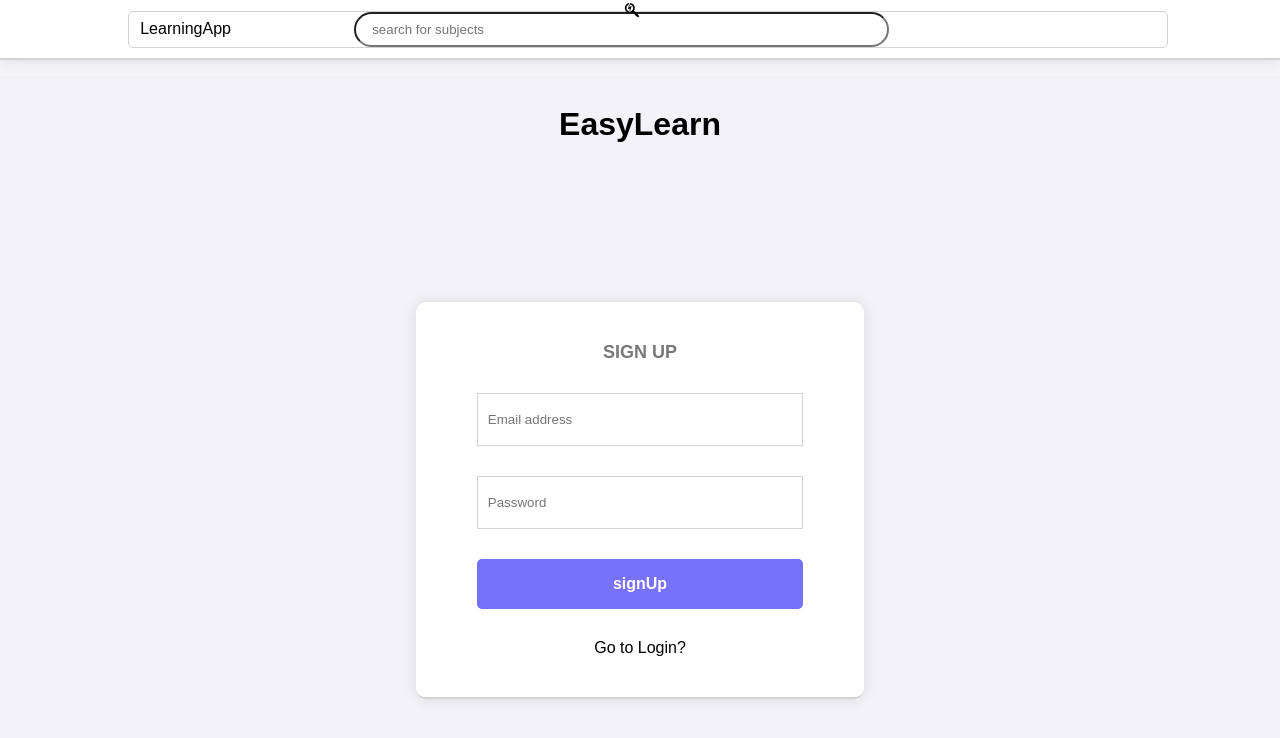
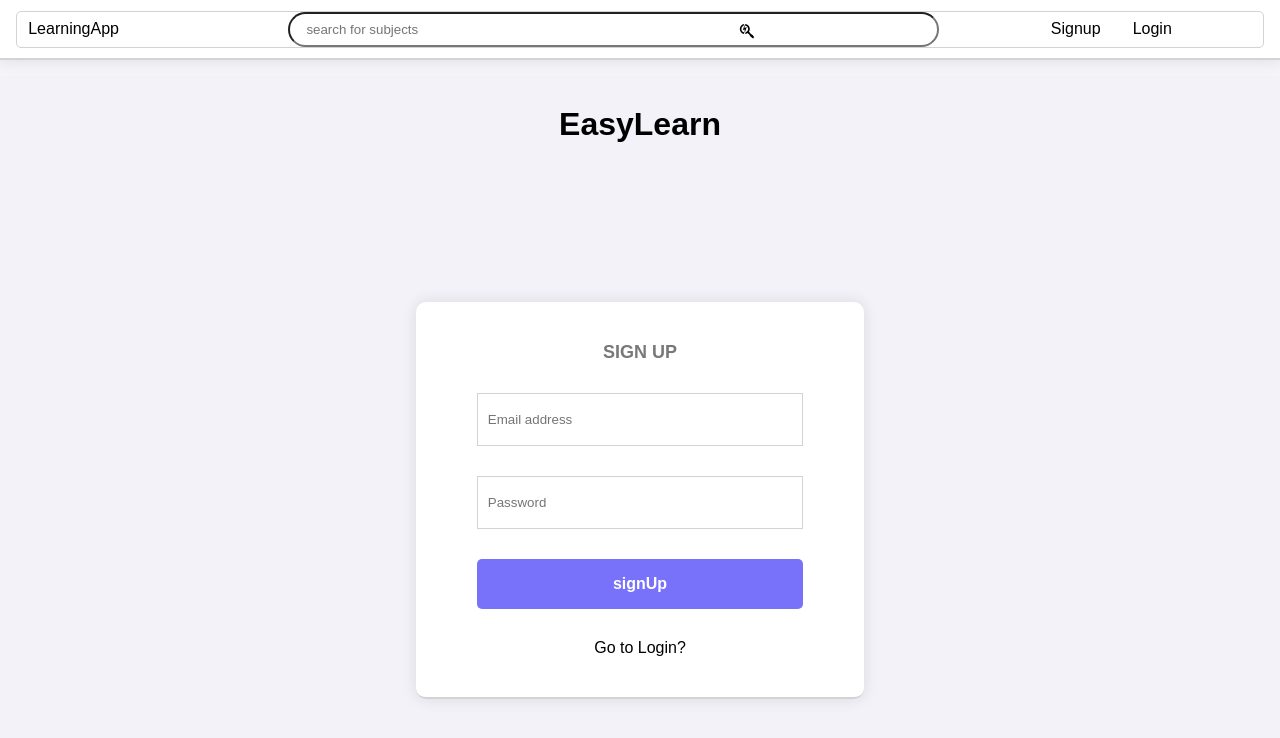
Before and after one commit to ifymatics/learning_app, a Next.js app in the folder frontend/: page /signup in a window 1280 px wide. Shown: the top 738 px of the page. Built offline with nearby package versions, Linux system fonts and the light colour scheme.

Commit message:
corrected a bug at logout

```diff
--- a/frontend/app/components/navBar/NavBar.scss
+++ b/frontend/app/components/navBar/NavBar.scss
@@ -5,12 +5,12 @@
   align-items: center;
   height: 60px;
   width: 100%;
-  padding: 0 5rem;
+  // padding: 0 5rem;
   .container {
     border: 1px solid lightgray;
     width: 100%;
-    margin: 0 2rem;
-    margin-left: 3rem;
+    // margin: 0 2rem;
+    // margin-left: 3rem;
     display: flex;
     justify-content: space-between;
     align-items: center;
@@ -27,10 +27,9 @@
       position: inherit;
       .searchIcon {
         position: absolute;
-        right: 50vw;
-        top: 100px;
+        right: 41%;
 
-        top: 2px;
+        top: 23px;
       }
       input {
         width: 100%;
@@ -76,10 +75,16 @@
         width: 30px;
         height: 30px;
         border-radius: 50%;
-        border: 2px solid lightgray;
+
         display: flex;
         justify-content: center;
         align-items: center;
+        .searchIcon {
+          position: absolute;
+          right: 50%;
+          font-size: large;
+          top: 23px;
+        }
 
         input {
           width: 45%;
--- a/frontend/app/components/navBar/NavBar.tsx
+++ b/frontend/app/components/navBar/NavBar.tsx
@@ -6,8 +6,9 @@ import { AuthContext } from "../../../auth.context";
 import { useContext } from "react";
 
 const NavBar = () => {
-  const { currentUser } = useContext(AuthContext);
+  const { currentUser, logout } = useContext(AuthContext);
   const router = useRouter();
+
   return (
     <Card className="nav">
       <div className="container">
@@ -17,22 +18,20 @@ const NavBar = () => {
           <input type="search" placeholder="search for subjects" />
         </div>
         <div className="auth">
-          {!currentUser ||
-            (!currentUser.id && (
-              <>
-                <div className="signup" onClick={() => router.push("/signup")}>
-                  Signup
-                </div>
-                <div className="login" onClick={() => router.push("/login")}>
-                  Login
-                </div>
-              </>
-            ))}
-          {currentUser && currentUser.id && (
+          {currentUser && currentUser.id ? (
             <>
               <div className="profile">{`ID:${currentUser.id}`}</div>
+              <div className="login" onClick={() => logout()}>
+                Logout
+              </div>
+            </>
+          ) : (
+            <>
+              <div className="signup" onClick={() => router.push("/signup")}>
+                Signup
+              </div>
               <div className="login" onClick={() => router.push("/login")}>
-                Logout
+                Login
               </div>
             </>
           )}
--- a/frontend/app/login/page.tsx
+++ b/frontend/app/login/page.tsx
@@ -29,7 +29,7 @@ const Login = () => {
 
       try {
         await login(value);
-
+        console.log(currentUser);
         if (currentUser && currentUser.id && currentUser.role === "0")
           navigate.push("/");
         if (currentUser && currentUser.id && currentUser.role === "1")
--- a/frontend/app/page.tsx
+++ b/frontend/app/page.tsx
@@ -2,13 +2,11 @@
 "use client";
 import { useEffect, useState } from "react";
 import { useContext } from "react";
-
 import { requestConfig } from "@/services/axios";
 import Subjects, { Subject } from "./components/subjects/Subjects";
 import { AuthContext } from "./../auth.context";
-import NavBar from "./components/navBar/NavBar";
 
-export default function Home() {
+export default function Home(prop: unknown) {
   const { currentUser } = useContext(AuthContext);
   const [isLoading, setIsLoading] = useState(false);
   const [subjects, setSubjects] = useState<Subject[]>([]);
@@ -20,7 +18,7 @@ export default function Home() {
       try {
         setIsLoading(true);
         const { data } = await requestConfig.get(url);
-        console.log(data);
+
         setSubjects(data);
       } catch (error: unknown) {
       } finally {
--- a/frontend/auth.context.tsx
+++ b/frontend/auth.context.tsx
@@ -39,7 +39,7 @@ const AuthContextProvider = ({ children }: AuthProviderProp) => {
     // eslint-disable-next-line @typescript-eslint/no-unused-expressions
     global.localStorage
       ? global.localStorage.setItem("user", JSON.stringify(currentUser))
-      : "";
+      : null;
   }, [currentUser]);
 
   const login = async (value: LoginData, url = "/api/auth/login") => {
@@ -56,6 +56,7 @@ const AuthContextProvider = ({ children }: AuthProviderProp) => {
 
   const logout = () => {
     localStorage.clear();
+    setCurrentUser(null);
   };
   return (
     <AuthContext.Provider value={{ login, logout, currentUser }}>
--- a/frontend/package.json
+++ b/frontend/package.json
@@ -10,6 +10,7 @@
   },
   "dependencies": {
     "axios": "^1.7.8",
+    "cookies-next": "^5.0.2",
     "js-cookie": "^3.0.5",
     "next": "15.0.3",
     "react": "19.0.0-rc-66855b96-20241106",
```
Also changed, not shown: 1 other file (tests, documents, lock files or other folders).
